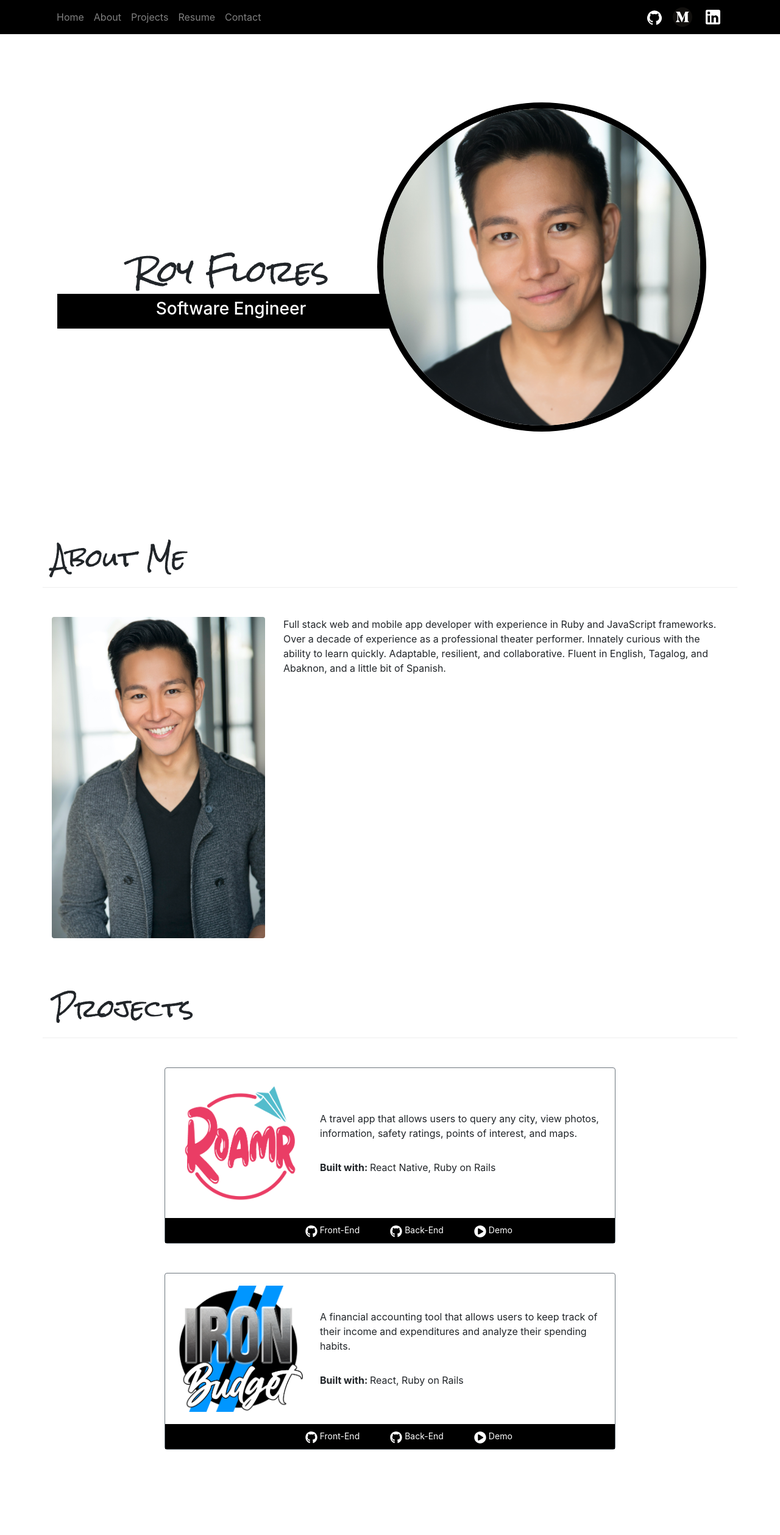
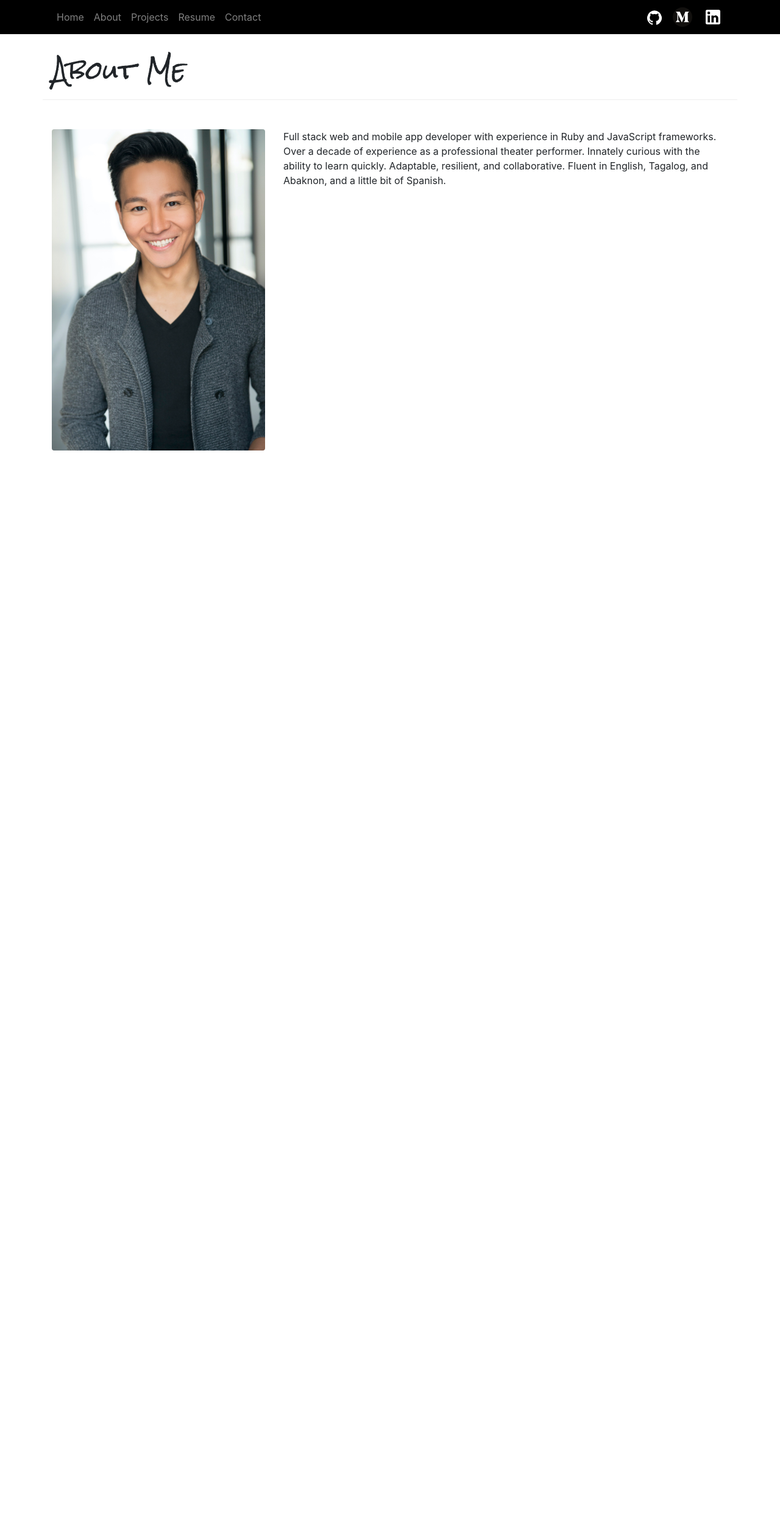
Before and after one commit to royFloresNyc/my-portfolio-website, a React (Create React App) app: page /#/about in a window 1280 px wide. Shown: the top 2518 px of the page at 61% size. After the commit the page ends 800 px from the top, so only its background shows below. Built offline with nearby package versions, Linux system fonts and the light colour scheme.

Commit message:
Refactor Nav Routing

```diff
--- a/public/index.html
+++ b/public/index.html
@@ -28,7 +28,7 @@
     <!-- Google font for titles -->
     <link rel="preconnect" href="https://fonts.gstatic.com">
     <link href="https://fonts.googleapis.com/css2?family=Rock+Salt&display=swap" rel="stylesheet">
-    <title>React App</title>
+    <title>Roy Flores</title>
   </head>
   <body>
     <noscript>You need to enable JavaScript to run this app.</noscript>
--- a/src/App.js
+++ b/src/App.js
@@ -1,7 +1,7 @@
 import 'bootstrap/dist/css/bootstrap.min.css'
 import './App.scss'
 import React, { useState } from 'react'
-//import { Route, Switch } from 'react-router-dom'
+import { Route, Switch } from 'react-router-dom'
 import { Modal, Form, Button } from 'react-bootstrap'
 import emailjs from 'emailjs-com'
 
@@ -28,16 +28,12 @@ function App() {
     return (
         <>
             <Navigation modalHandler={() => setModalVisible(true)}/>
-            {/* <Switch>
+            <Switch>
                 <Route path='/about' component={About}/>
                 <Route path='/projects' component={Projects}/>
                 <Route path='/resume' component={Resume}/>
                 <Route path='/' component={Home}/>
-            </Switch> */}
-            <Home/>
-            <About/>
-            <Projects/>
-            <Resume/>
+            </Switch>
             <Modal show={modalVisible} onHide={() => setModalVisible(false)} centered>
                     <Modal.Header closeButton>
                     </Modal.Header>
--- a/src/App.scss
+++ b/src/App.scss
@@ -55,7 +55,3 @@ $title-font: "Rock Salt", cursive;
   color: white;
   text-align: center;
 }
-
-#about #projects #resume {
-  min-height: 100vh;
-}
--- a/src/index.js
+++ b/src/index.js
@@ -1,18 +1,15 @@
 import React from 'react';
 import ReactDOM from 'react-dom';
-//import { BrowserRouter as Router } from 'react-router-dom'
+import { HashRouter as Router } from 'react-router-dom'
 import './index.css';
 import App from './App';
 import reportWebVitals from './reportWebVitals';
 
 ReactDOM.render(
-//   <Router>
-    <App />
-//    </Router>,
-  , document.getElementById('root')
+   <Router basename='/'>
+        <App />
+    </Router>,
+    document.getElementById('root')
 );
 
-// If you want to start measuring performance in your app, pass a function
-// to log results (for example: reportWebVitals(console.log))
-// or send to an analytics endpoint. Learn more: https://bit.ly/CRA-vitals
 reportWebVitals();
```
